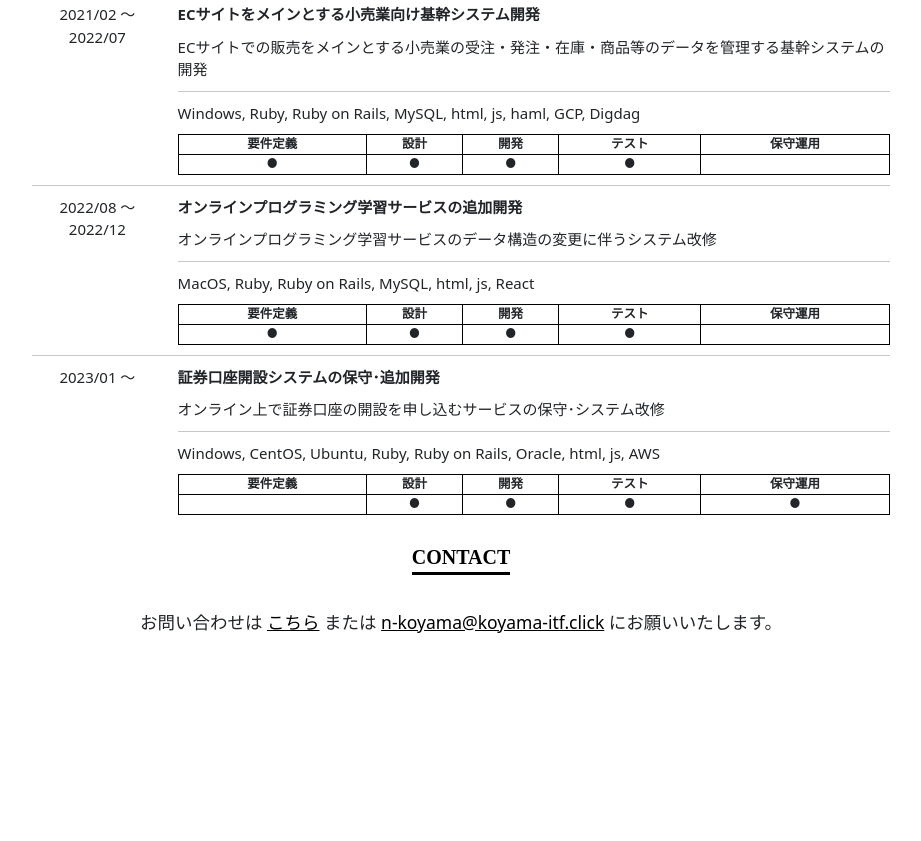
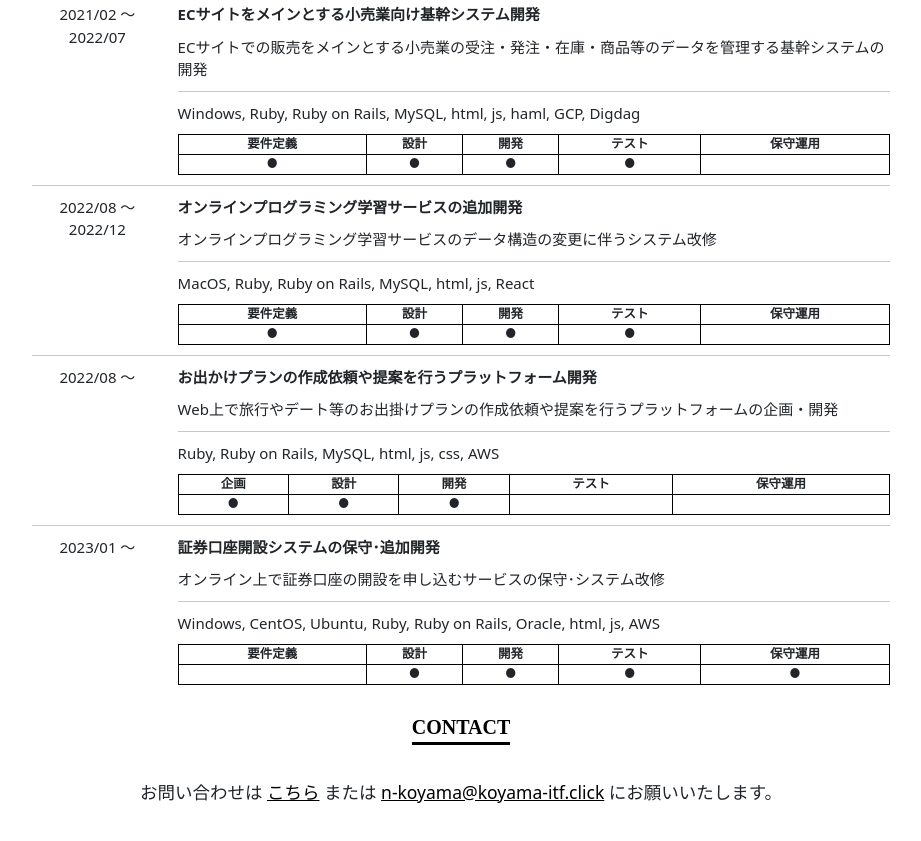
Before and after one commit to Nz-Koyama/koyama-itf, a plain HTML site: page index.html in a window 1280 px wide. Shown: the part 2020-2861 px from the top of the page, without its empty margins (179-1100 px from the left). Before the commit the page ends 2745 px from the top, so only its background shows below. Drawn offline with Linux system fonts and the light colour scheme.

Commit message:
google tag

```diff
--- a/index.html
+++ b/index.html
@@ -24,6 +24,15 @@
                 }
             }
         </style>
+
+        <!-- Google tag (gtag.js) -->
+        <script async src="https://www.googletagmanager.com/gtag/js?id=G-1P4RE92GSQ"></script>
+        <script>
+            window.dataLayer = window.dataLayer || [];
+                function gtag(){dataLayer.push(arguments);}
+                gtag('js', new Date());
+                gtag('config', 'G-1P4RE92GSQ');
+        </script>
     </head>
     <body>
         <script src = "js/bootstrap.min.js"></script>
@@ -269,6 +278,40 @@
                 <hr>
                 <div class = 'row'>
                     <div class = 'col-2'>
+                        <p class="fs-4 text-center">2022/08 ～ </p>
+                    </div>
+                    <div class = 'col-10'>
+                        <p class="fs-4 fw-bold">
+                            お出かけプランの作成依頼や提案を行うプラットフォーム開発
+                        </p>
+                        <p class="fs-4">
+                            Web上で旅行やデート等のお出掛けプランの作成依頼や提案を行うプラットフォームの企画・開発
+                        </p>
+                        <hr>
+                        <p class="fs-4">
+                            Ruby, Ruby on Rails, MySQL, html, js, css, AWS
+                        </p>
+                        <table class = 'fs-5 text-center', style='width: 100%'>
+                            <tr>
+                                <th class = 'border-1'> 企画 </th>
+                                <th class = 'border-1'> 設計 </th>
+                                <th class = 'border-1'> 開発 </th>
+                                <th class = 'border-1'> テスト </th>
+                                <th class = 'border-1'> 保守運用 </th>
+                            </tr>
+                            <tr>
+                                <td class = 'border-1'>●</td>
+                                <td class = 'border-1'>●</td>
+                                <td class = 'border-1'>●</td>
+                                <td class = 'border-1'></td>
+                                <td class = 'border-1'></td>
+                            </tr>
+                        </table>
+                    </div>
+                </div>
+                <hr>
+                <div class = 'row'>
+                    <div class = 'col-2'>
                         <p class="fs-4 text-center">2023/01 ～ </p>
                     </div>
                     <div class = 'col-10'>
```
